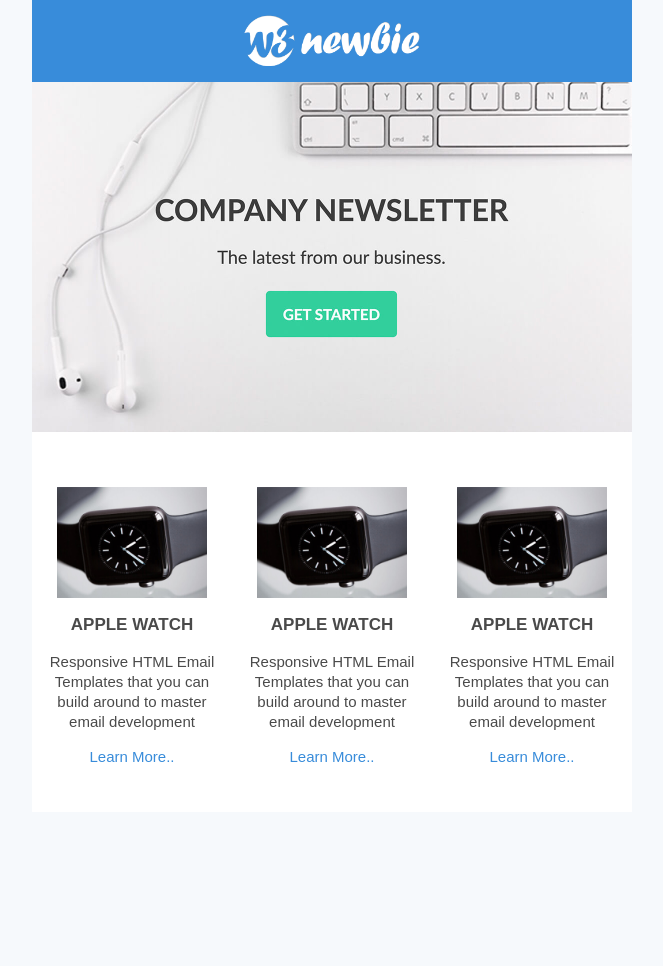
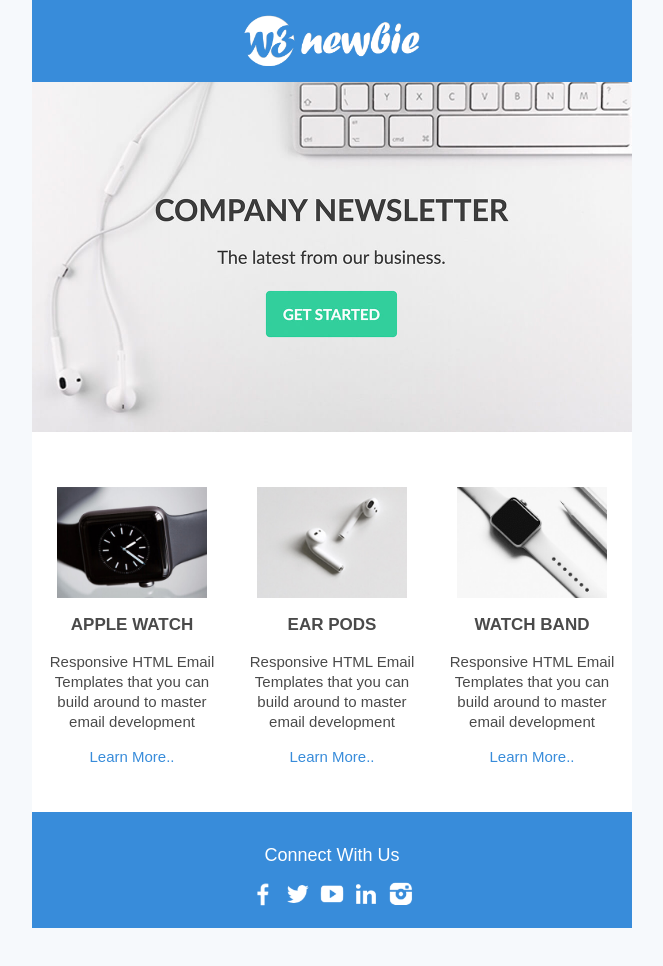
Before and after one commit to jmeegan2/Email-template-newsletter, a plain HTML site: page index.html in a window 1280 px wide. Shown: the whole page, without its empty margins (308-971 px from the left). Before the commit the page ends 852 px from the top, so only its background shows below. Drawn offline with Linux system fonts and the light colour scheme.

Commit message:
progressing going to be done by soon

```diff
--- a/index.html
+++ b/index.html
@@ -103,7 +103,8 @@
 				</tr>
 
 				<tr>
-					<td><a href="#"><img src="img/1200x700.jpg" width="600" alt="Banner"></a></td>
+					<td><a href="#"><img src="img/1200x700.jpg" width="600" alt="Banner"
+						style="max-width:100%"; ></a></td>
 				</tr>
 
 					<tr>
@@ -132,14 +133,9 @@
 																	email development
 																</P>
 																	<a href="#">Learn More..</a>
-
-
 															</td>
 														</tr>
 													</table>
-
-
-
 												</td>
 											</tr>
 										</table>
@@ -149,63 +145,94 @@
 
 													<table class="content">
 														<tr>
-															<td><a href="#"><img src="img/380x280.jpg"
+															<td><a href="#"><img src="img/380x280-2.jpg"
 																width="150"  alt="" style="max-width: 150px;"></a>
 															</td>
 														</tr>
 														<tr>
 															<td syle="padding: 10px;">
 																<p style="font-size: 17px;font-weight:
-																 bold";>APPLE WATCH</p>
+																 bold";>EAR PODS</p>
 
 																<P>Responsive HTML Email Templates
 																	that you can build around to master
 																	email development
 																</P>
 																	<a href="#">Learn More..</a>
-
-
 															</td>
 														</tr>
 													</table>
 												</td>
 											</tr>
+										</table>
 										<table class="column">
 											<tr>
 												<td class="padding">
 
 													<table class="content">
 														<tr>
-													<td><a href="#"><img src="img/380x280.jpg"
+															<td><a href="#"><img src="img/380x280-3.jpg"
 																width="150"  alt="" style="max-width: 150px;"></a>
 															</td>
 														</tr>
 														<tr>
 															<td syle="padding: 10px;">
 																<p style="font-size: 17px;font-weight:
-														 bold";>APPLE WATCH</p>
+																 bold";>WATCH BAND</p>
 
 																<P>Responsive HTML Email Templates
 																	that you can build around to master
 																	email development
 																</P>
 																	<a href="#">Learn More..</a>
-
-
 															</td>
 														</tr>
 													</table>
+												</td>
+											</tr>
+										</table>
+									</td>
+								</tr>
+							</table>
+						</td>
+					</tr>
+				</tr>
+
+				<tr>
+					<td>
+						<table width="100%" style="border-spacing: 0;">
+							<tr>
+								<td style="background-color: #388CDA;padding: 15px;text-align:
+									center;">
+
+									<p style="font-size: 18px; color: #ffffff;margin-bottom: 13px;">
+									Connect With Us</p>
+									<a href="#"><img src="img/white-facebook.png" width="30px" alt=""></a>
+									<a href="#"><img src="img/white-twitter.png" width="30px" alt=""></a>
+									<a href="#"><img src="img/white-youtube.png" width="30px" alt=""></a>
+									<a href="#"><img src="img/white-linkedin.png" width="30px" alt=""></a>
+									<a href="#"><img src="img/white-instagram.png" width="30px" alt=""></a>
+								</td>
+							</tr>
 						</table>
 					</td>
 				</tr>
 
+				<tr>
+					<td style="background-color: #efefef;">
+						<table width="100%" style="border-spacing: 0;">
 
+							<tr>
+								<td style=></td>
+							</tr>
+
+
+						</table>
+					</td>
+				</tr>
 			</table>
 		</div>
 	</center>
 
 </body>
 </html>
-
-
-</div>
```
Lines whose indentation alone changed are shown as unchanged.
